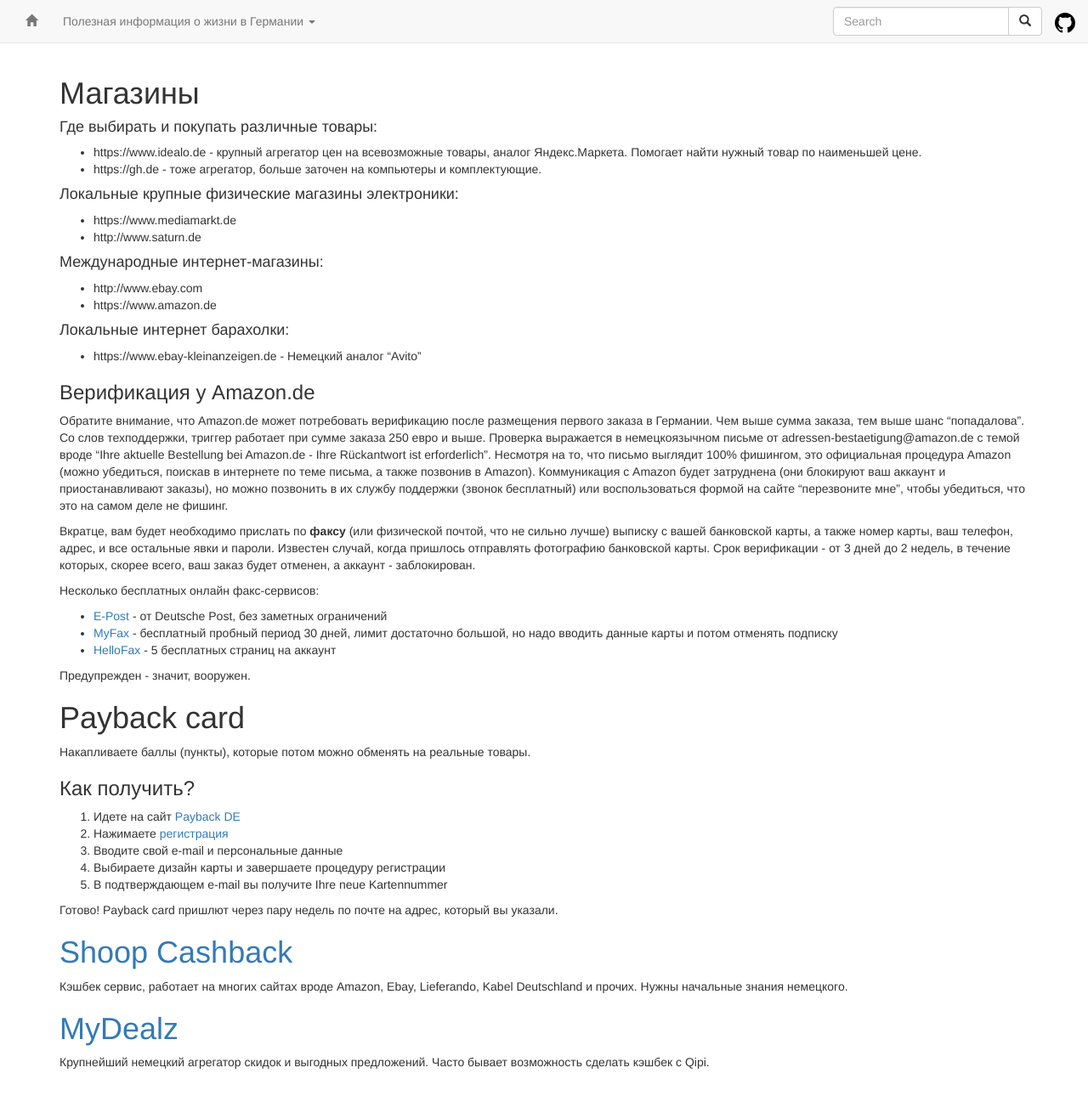
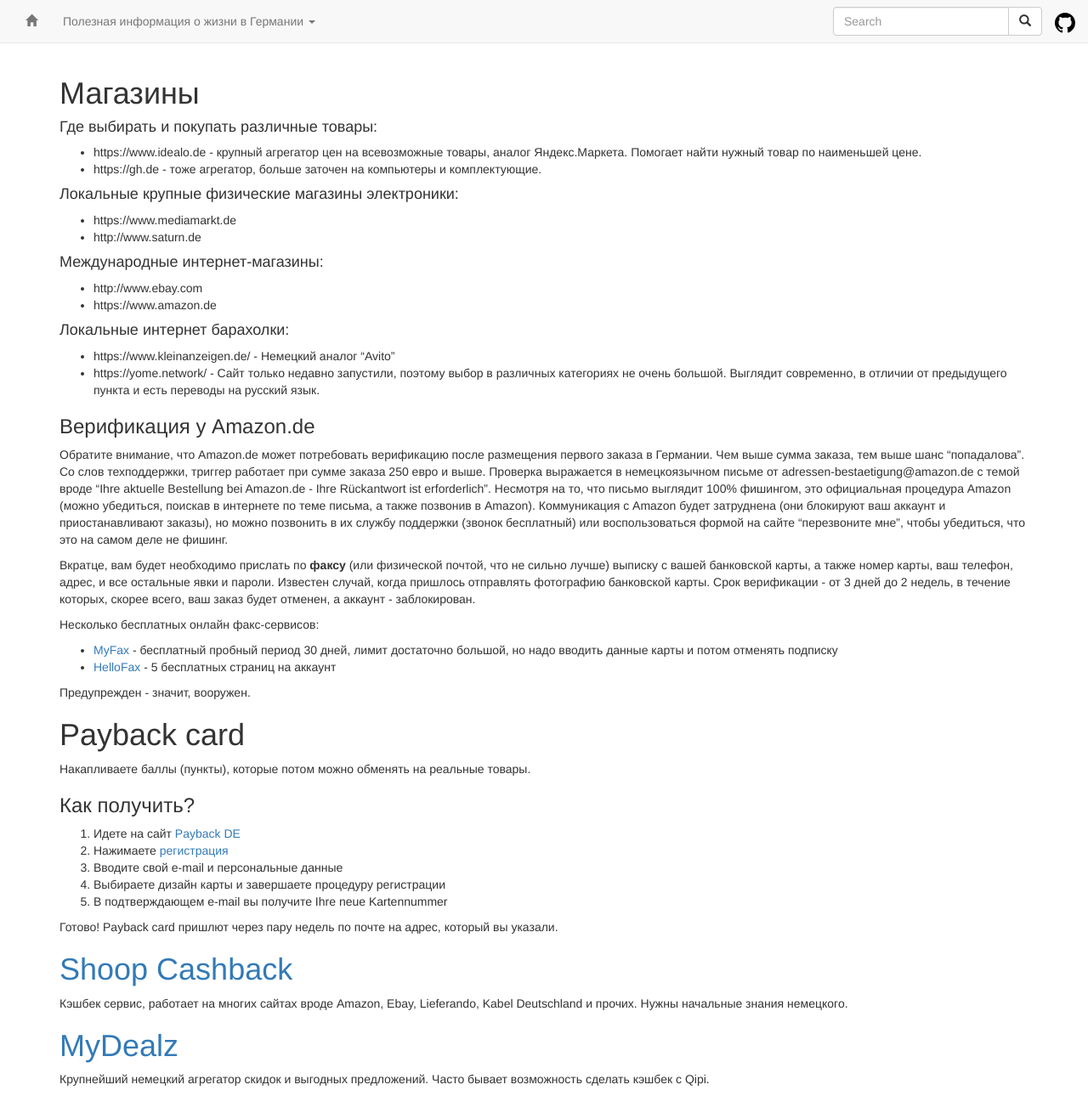
Before and after one commit to ru-de/faq, a Jekyll site: the page built from pages/Магазины, скидки, бонусы.md, in a window 1280 px wide and 1290 px high. Shown: the whole window at 85% size. Built offline with Jekyll 4.4.1, drawn with Linux system fonts in a browser that asks for light colours; nearby versions of some CDN libraries.

Commit message:
sync github pages

```diff
--- a/pages/Магазины, скидки, бонусы.md
+++ b/pages/Магазины, скидки, бонусы.md
@@ -18,7 +18,8 @@ layout: default
 * https://www.amazon.de
 
 #### Локальные интернет барахолки:
-* https://www.ebay-kleinanzeigen.de - Немецкий аналог "Avito"
+* https://www.kleinanzeigen.de/ - Немецкий аналог "Avito"
+* https://yome.network/ - Сайт только недавно запустили, поэтому выбор в различных категориях не очень большой. Выглядит современно, в отличии от предыдущего пункта и есть переводы на русский язык.
 
 ### Верификация у Amazon.de
 Обратите внимание, что Amazon.de может потребовать верификацию после размещения первого заказа в Германии. Чем выше сумма заказа, тем выше шанс "попадалова". Со слов техподдержки, триггер работает при сумме заказа 250 евро и выше. Проверка выражается в немецкоязычном письме от adressen-bestaetigung@amazon.de с темой вроде "Ihre aktuelle Bestellung bei Amazon.de - Ihre Rückantwort ist erforderlich". Несмотря на то, что письмо выглядит 100% фишингом, это официальная процедура Amazon (можно убедиться, поискав в интернете по теме письма, а также позвонив в Amazon). Коммуникация с Amazon будет затруднена (они блокируют ваш аккаунт и приостанавливают заказы), но можно позвонить в их службу поддержки (звонок бесплатный) или воспользоваться формой на сайте "перезвоните мне", чтобы убедиться, что это на самом деле не фишинг.
@@ -27,7 +28,6 @@ layout: default
 
 Несколько бесплатных онлайн факс-сервисов:
 
-* [E-Post](https://portal.epost.de/) - от Deutsche Post, без заметных ограничений
 * [MyFax](https://www.myfax.com/) - бесплатный пробный период 30 дней, лимит достаточно большой, но надо вводить данные карты и потом отменять подписку
 * [HelloFax](https://www.hellofax.com/) - 5 бесплатных страниц на аккаунт
 
```
